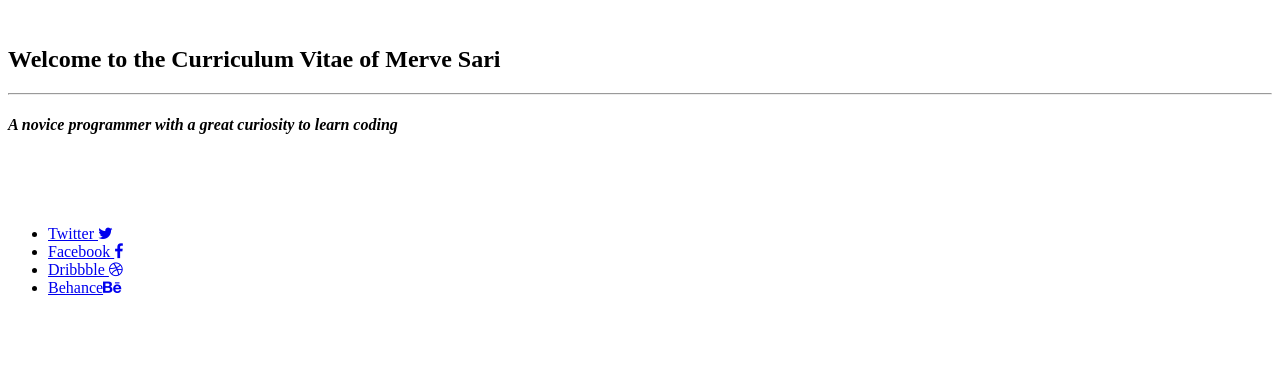
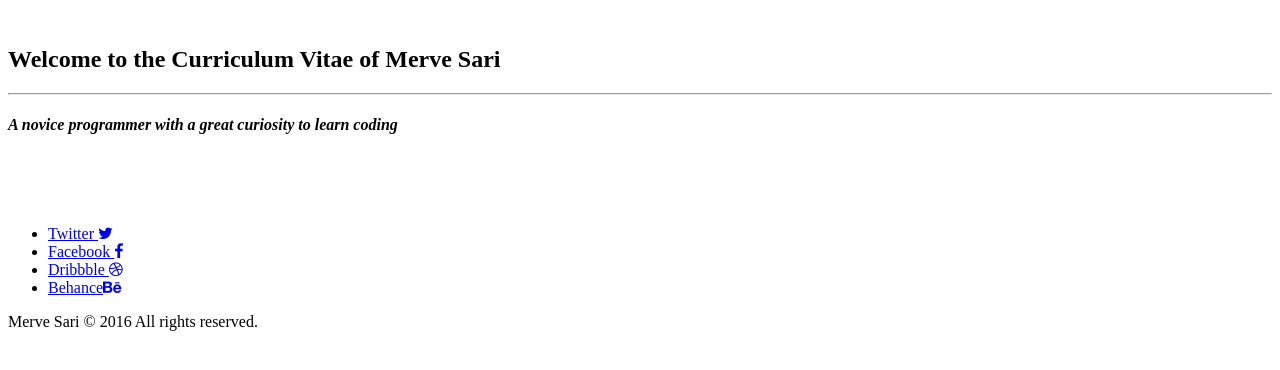
Before and after one commit to Merv015/CV, a plain HTML site: page partials/home.html in a window 1280 px wide. Drawn offline with Linux system fonts and the light colour scheme.

Commit message:
Update home.html

```diff
--- a/partials/home.html
+++ b/partials/home.html
@@ -33,4 +33,12 @@
               <li><a href="http://behance.net">Behance<i class="fa fa-behance"></i></a></li>
 
           </ul>
+          <footer>
+    <div class="section-colored">
+    <div class="container">
+        <p> Merve Sari © 2016 All rights reserved. </p>
+    </div>
+    </div>
+</footer
+
 </div>
```
